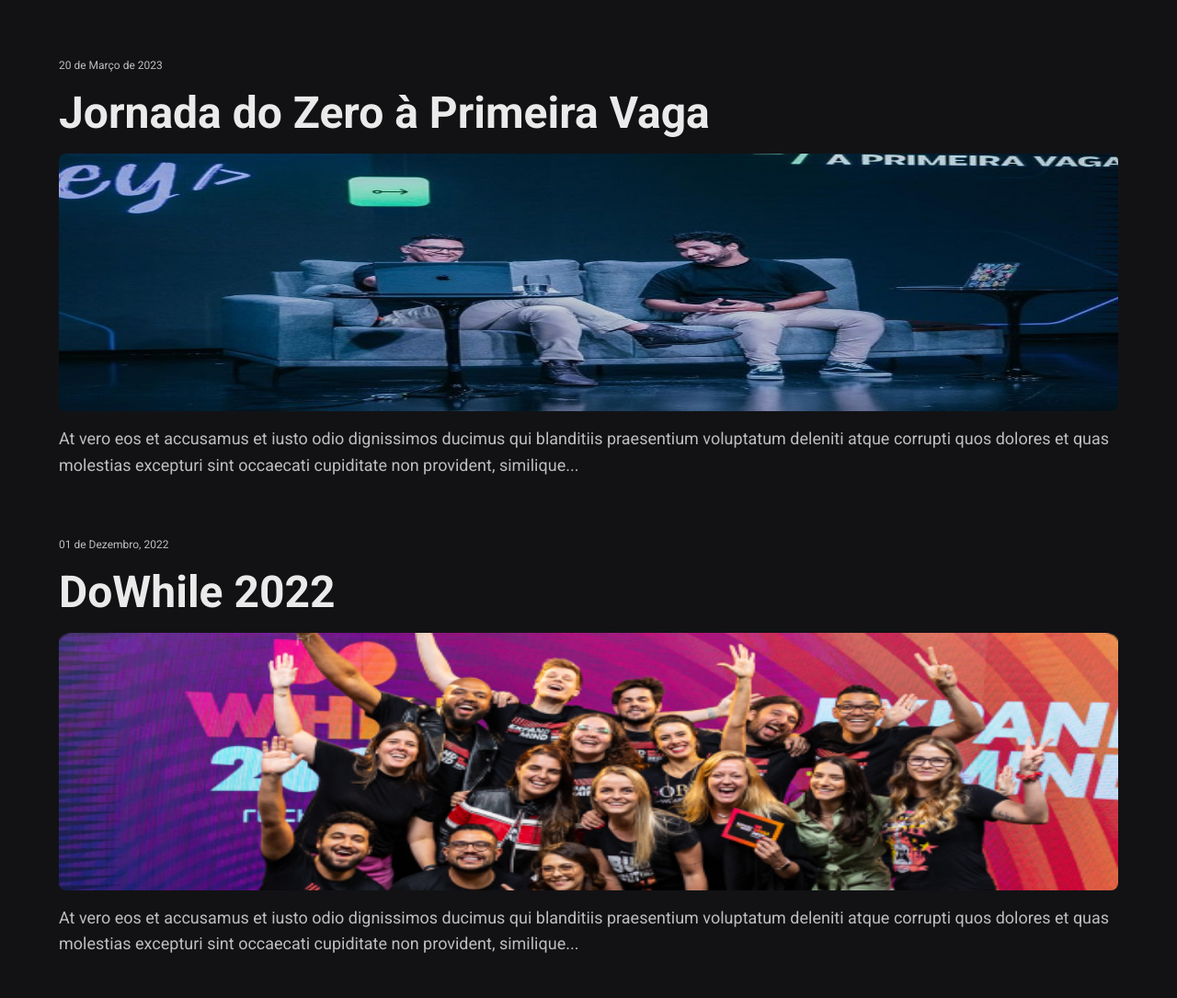
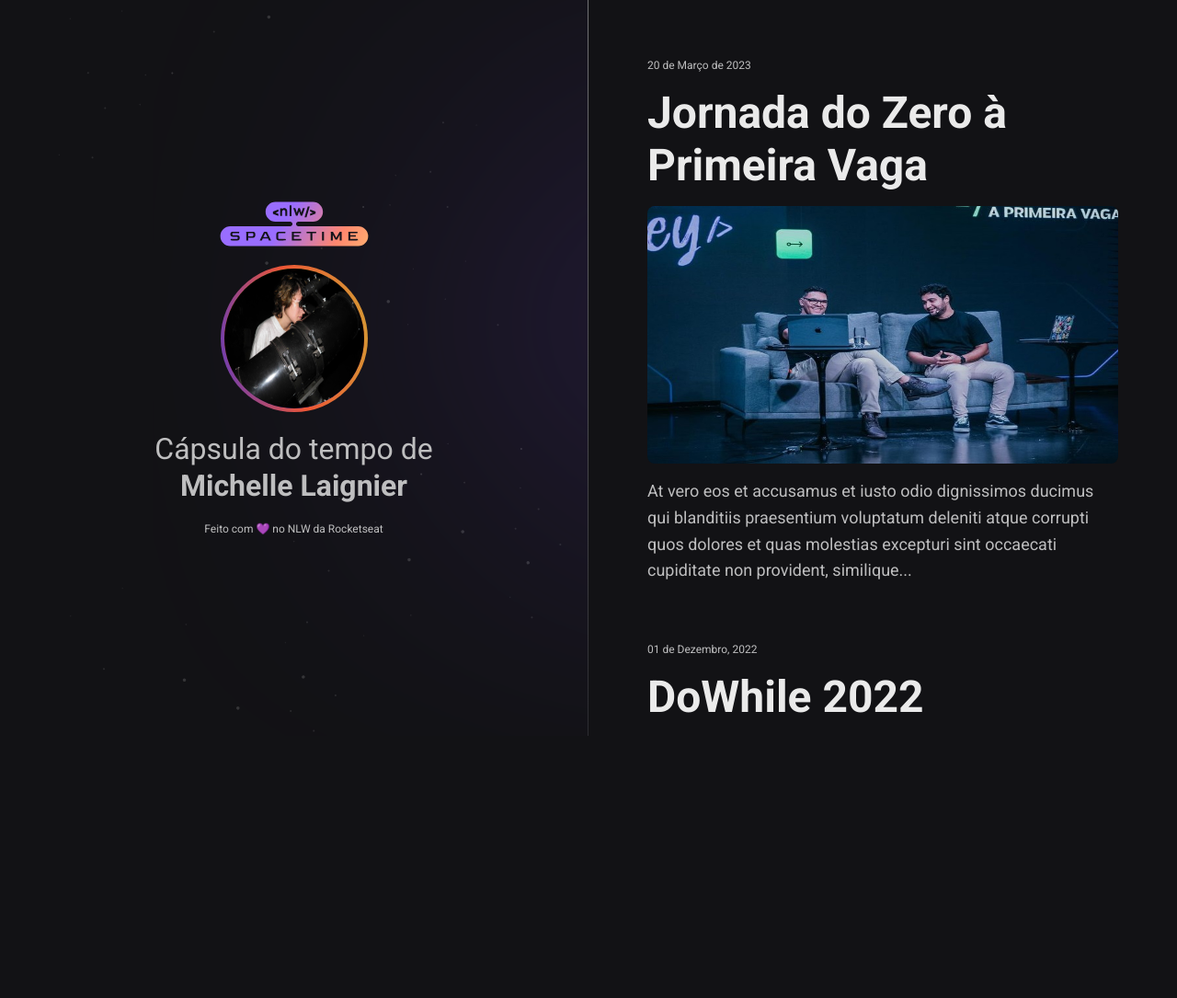
Before and after one commit to Michelle-Laignier/Capsula-do-tempo, a plain HTML site: page index.html in a window 1280 px wide. Shown: the top 1085 px of the page at 92% size. After the commit the page ends 800 px from the top, so only its background shows below. Drawn offline with Linux system fonts and the light colour scheme.

Commit message:
NLW aula 3

```diff
--- a/index.html
+++ b/index.html
@@ -13,9 +13,25 @@
 
     <link rel="icon" type="image/png" href="./assets/favicon.png" />
     <link rel="stylesheet" href="./style.css" />
+    <link rel="stylesheet" href="./profile.css" />
     <title>NLW Spacetime</title>
   </head>
   <body>
+    <aside class="profile">
+      <img src="./assets/logo.svg" alt="Logo da NLW Spacetime" />
+      <img
+        src="./assets/telescopio.jpg"
+        alt="Imagem de perfil"
+        class="profile-img"
+      />
+      <p class="profile-nome">
+        Cápsula do tempo de <br />
+        <strong>Michelle Laignier</strong>
+      </p>
+      <span>Feito com 💜 no NLW da Rocketseat</span>
+    </aside>
+
+    <section>
       <div class="container">
         <small>20 de Março de 2023</small>
         <a href="https://www.youtube.com/watch?v=3nz5HkUJaVU" target="_blank"
@@ -66,5 +82,6 @@
           similique...
         </p>
       </div>
+    </section>
   </body>
 </html>
--- /dev/null
+++ b/profile.css
@@ -0,0 +1,36 @@
+.profile {
+  align-items: center;
+  background-image: url("./assets/background.svg");
+  background-size: cover;
+  border-image: linear-gradient(#727275, #2c2c31) 1;
+  border-right: 1px solid;
+  display: flex;
+  flex-direction: column;
+  gap: 20px;
+  grid-area: profile;
+  justify-content: center;
+}
+
+.profile-img {
+  background: linear-gradient(#d39e33, #ed5636, #633bbc) padding-box,
+    linear-gradient(260deg, #d39e33, #ed5636, #633bbc) border-box;
+  border: 4px solid transparent;
+  border-radius: 80px;
+  height: 160px;
+  transition: 0.75s;
+  width: 160px;
+}
+
+.profile-img:hover {
+  scale: 1.2;
+}
+
+.profile-nome {
+  font-size: 32px;
+  line-height: 40px;
+  text-align: center;
+}
+
+.profile span {
+  font-size: 12px;
+}
--- a/style.css
+++ b/style.css
@@ -7,13 +7,22 @@
 body {
   background-color: #121215;
   color: #bebebf;
+  display: grid;
   font-family: "Roboto", sans-serif;
+  grid-template-areas: "profile timeline";
+  grid-template-columns: 1fr 1fr;
+  grid-template-rows: 100vh;
+}
+
+section {
+  overflow-y: scroll;
 }
 
 .container {
   display: flex;
   flex-direction: column;
   gap: 1rem;
+  grid-area: timeline;
   margin: 4rem;
 }
 
@@ -24,20 +33,37 @@
 .container a {
   color: #eaeaea;
   font-size: 32px;
+  font-weight: 700;
   text-decoration: none;
-  transition: 0.25s;
-  font-weight: 700;
 }
 
 .container a:hover {
-  color: darkviolet;
-  text-decoration: underline;
+  /* Definir o plano de fundo do texto */
+  background: linear-gradient(
+    100.29deg,
+    #996dff 43.08%,
+    #ff876e 80.43%,
+    #ffd072 118.15%
+  );
+  display: inline-block;
+
+  /*Recorte o fundo até o texto*/
+  -webkit-background-clip: text;
+  background-clip: text;
+
+  /*Defina a cor do texto para transparente*/
+  color: transparent;
 }
 
 .container img {
   border-radius: 8px;
   height: 280px;
+  transition: 0.75s;
   width: 100%;
+}
+
+.container img:hover {
+  scale: 1.1;
 }
 
 .container p {
```
Also changed, not shown: assets/background.svg (added), assets/logo.svg (added), assets/telescopio.jpg (added). Lines whose indentation alone changed are shown as unchanged.
